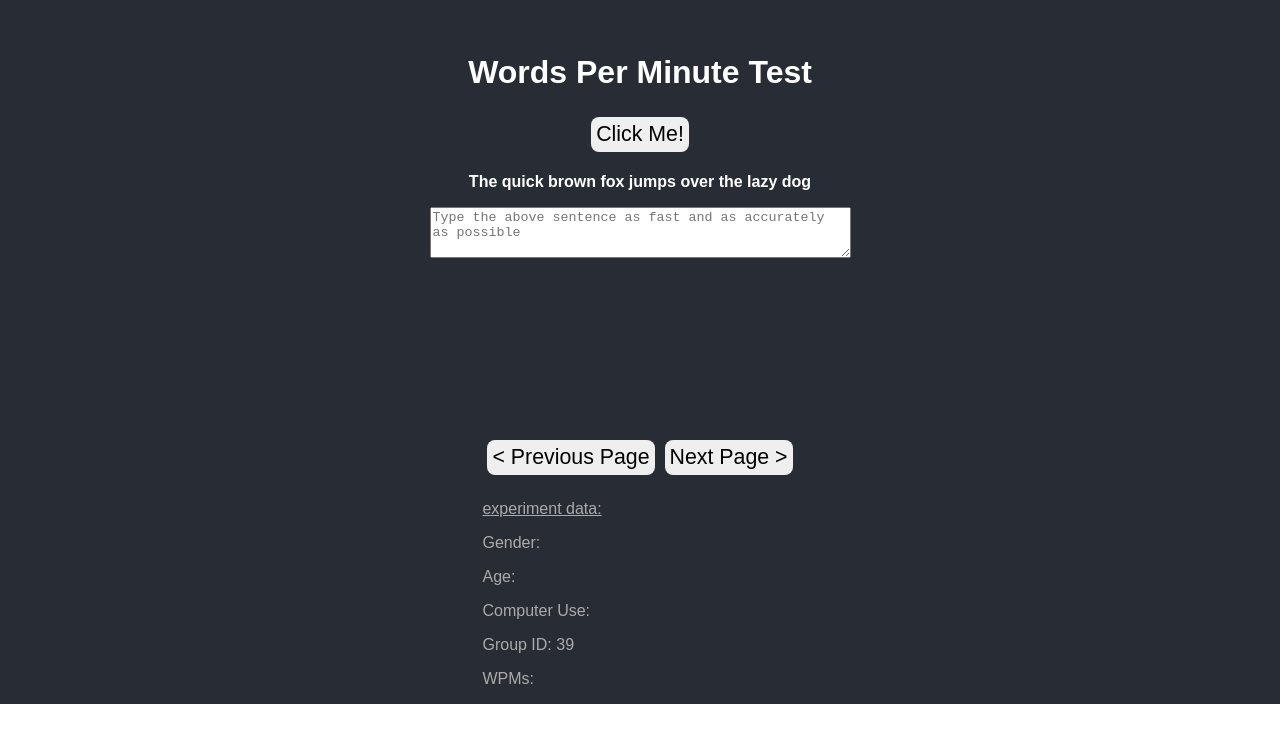
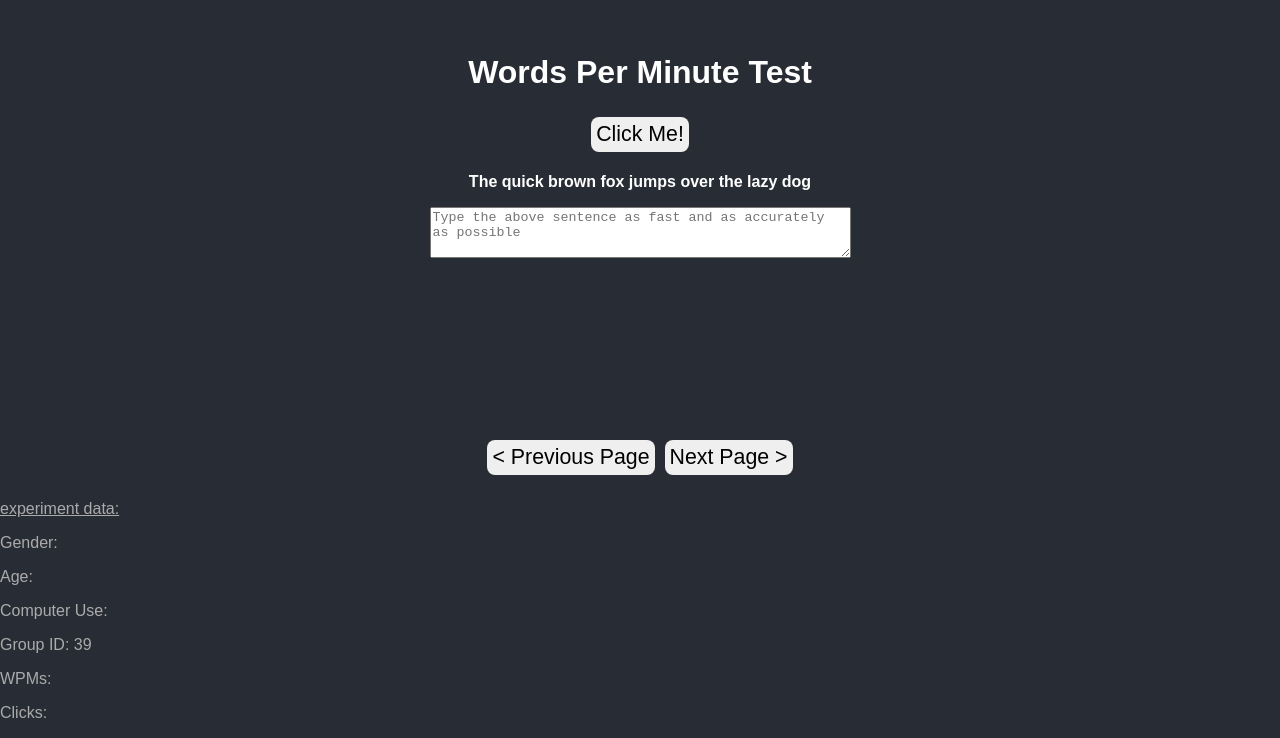
Before and after one commit to csu-hci-projects/SP23-Context-Awareness-Sound-Alerts, a React (Create React App) app in the folder client/: page / in a window 1280 px wide. Shown: the part 115-853 px from the top of the page. Before the commit the page ends 819 px from the top, so only its background shows below. Built offline with nearby package versions, Linux system fonts and the light colour scheme; the HTML template or start-up script is replaced by a standard one.

Commit message:
Date time for button clicks

```diff
--- a/client/src/App.css
+++ b/client/src/App.css
@@ -64,6 +64,7 @@
   margin-top: 20px;
   color: #ababab;
   font-family: sans-serif;
+  width: 100vw;
 }
 
 .navButton {
@@ -95,5 +96,9 @@
 .action-button:hover {
   cursor: pointer;
   background-color: rgb(200, 200, 200);
-  transition: background-color .25s;
 }
+
+.action-button:active {
+  cursor: pointer;
+  background-color: #00ff15;
+}
--- a/client/src/components/Data.js
+++ b/client/src/components/Data.js
@@ -9,6 +9,7 @@ export default function Data(props){
             <p>Computer Use: {props.subject.computerUse ? props.subject.computerUse : null}</p>
             <p>Group ID: {props.subject.groupID ? props.subject.groupID : null}</p>
             <p>WPMs: {props.subject.wpm}</p>
+            <p>Clicks: {props.subject.actions}</p>
         </div>
     )
 }
--- a/client/src/components/Subject.js
+++ b/client/src/components/Subject.js
@@ -4,6 +4,7 @@ export default class subject {
     #computerUse;
     #groupID = generate_groupID();
     #wpm = [];
+    #actions = [];
 
     getCopy(){
         let copy = new subject();
@@ -11,9 +12,14 @@ export default class subject {
         copy.age = this.#age;
         copy.computerUse = this.#computerUse;
         copy.groupID = this.#groupID;
-        copy.wpm = this.#wpm
+        copy.wpm = this.#wpm;
+        copy.actions = this.#actions;
 
         return copy;
+    }
+
+    logAction(){
+        this.#actions.push(new Date().getTime());
     }
 
     toString(){
@@ -40,6 +46,10 @@ export default class subject {
         this.#wpm.push(wpmInput);
     }
 
+    set actions(actionsInput){
+        this.#actions.push(actionsInput);
+    }
+
     get groupID() {
         return this.#groupID;
     }
@@ -59,6 +69,10 @@ export default class subject {
     get wpm(){
         return this.#wpm;
     }
+
+    get actions(){
+        return this.#actions;
+    }
 }
 
 function generate_groupID() {
--- a/client/src/pages/experiment.js
+++ b/client/src/pages/experiment.js
@@ -48,6 +48,12 @@ export default function Experiment(props) {
     }
   };
 
+  const handleActionClick = () => {
+    let updateObject = props.context.experimentState.getCopy();
+    updateObject.logAction();
+    props.context.setExperimentState(updateObject);
+  }
+
   const handleRestart = () => {
     setText("The quick brown fox jumps over the lazy dog.");
     setCurrentIndex(0);
@@ -67,7 +73,7 @@ export default function Experiment(props) {
   return (
     <div className={"content"}>
       <h1>Words Per Minute Test</h1>
-      <Button className={"action-button"}>Click Me!</Button>
+      <Button className={"action-button"} onClick={handleActionClick}>Click Me!</Button>
       <p><b>{currentSentence}</b></p>
       <textarea placeholder="Type the above sentence as fast and as accurately as possible" rows={3} cols={50} ref={inputRef} onKeyUp={handleKeyPress} />
       {startTime !== null && endTime === null && (
```
